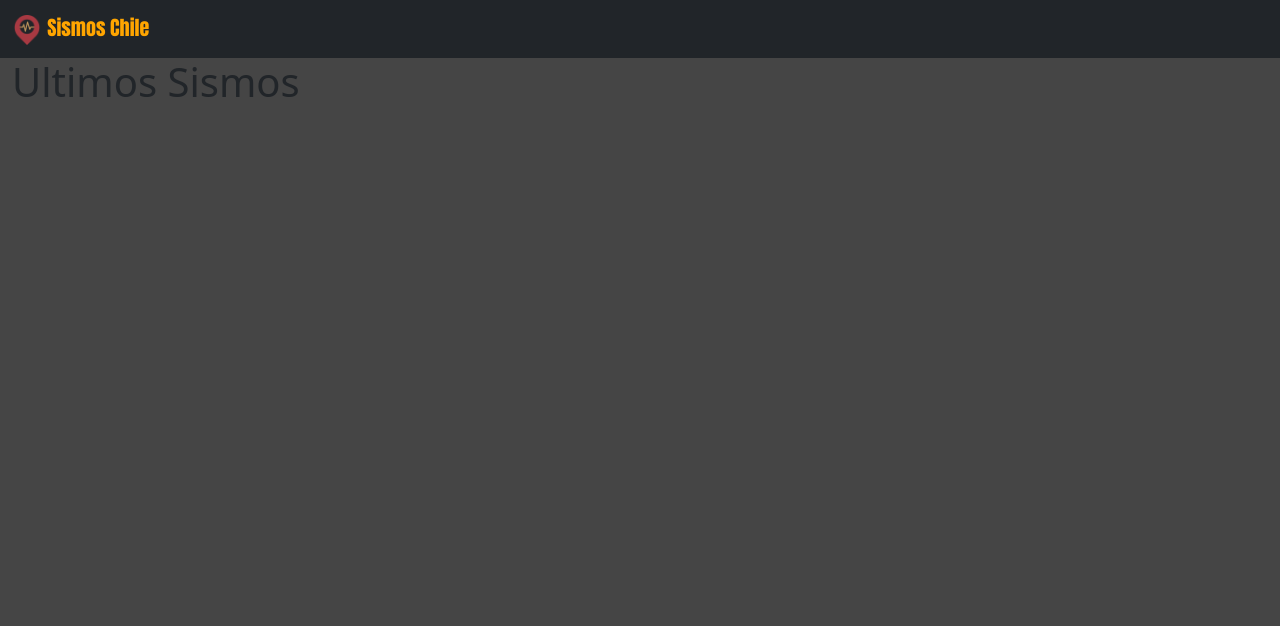
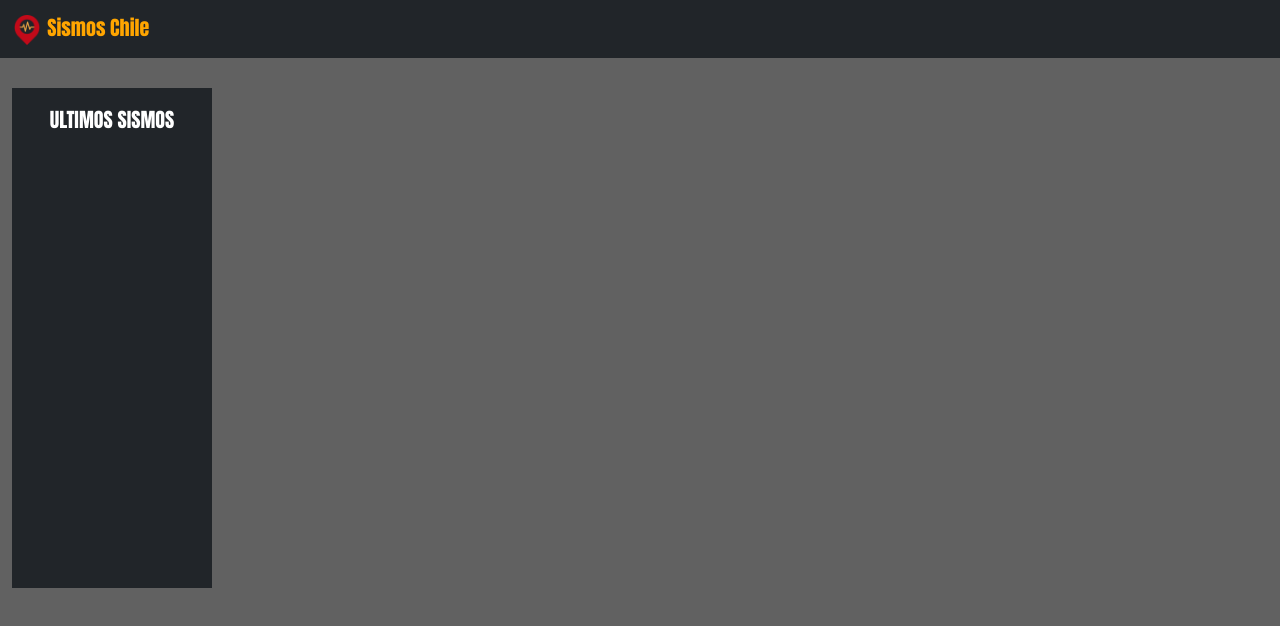
Before and after one commit to asalazar1123/dashboard, a website: page index.html in a window 1280 px wide. Drawn offline with nearby package versions, Linux system fonts and the light colour scheme.

Commit message:
node y ajustes visuales

```diff
--- a/CSS/styles.css
+++ b/CSS/styles.css
@@ -1,14 +1,30 @@
 body{
-    background-color: #454545 !important;
+    background-color: #616161 !important;
 }
 
 .navbar-brand img{
     width: 30px;
     height: auto;
-    filter: invert(0.2);
 }
 
 .navbar-brand span{
-    color: orange;
+    color:orange;
     font-family: Impact, Haettenschweiler, 'Arial Narrow Bold', sans-serif;
 }
+
+
+.barra-lateral{
+    margin-top: 10%;
+    height: 500px;
+    width: 200px;
+    padding: 10px;
+}
+
+#lateral h1{
+    color:white;
+    font-size: 20px;
+    font-family:impact;
+    text-align: center;
+    text-transform: uppercase;
+    margin-top: 10px;
+}
--- a/index.html
+++ b/index.html
@@ -7,7 +7,7 @@
     <link rel="stylesheet" href="CSS/styles.css">
     <link href="https://cdn.jsdelivr.net/npm/bootstrap@5.3.1/dist/css/bootstrap.min.css" rel="stylesheet" integrity="sha384-4bw+/aepP/YC94hEpVNVgiZdgIC5+VKNBQNGCHeKRQN+PtmoHDEXuppvnDJzQIu9" crossorigin="anonymous">
   </head>
-  <body>
+  <body onload="startTime()">
 
     <!-- Inicio Nav -->
     <nav class="navbar bg-dark">
@@ -20,14 +20,17 @@
       </nav>
 <!-- Fin Nav -->
 
-    <section id="lateral">
+    <section id="lateral" >
         <div class="container-fluid">
             <div class="row">
                 <div class="col-3">
-                    <div class="barra-lateral">
+                    <div class="barra-lateral bg-dark">
                         <!-- en duda si va boton o va input -->
                         <div class="texto">
                             <h1>Ultimos Sismos</h1>
+                        </div>
+                        <div id="txt">
+
                         </div>
 
                     </div>
@@ -40,7 +43,7 @@
     </section>
 
 
-
+    <script src="JS/app.js" type="module"></script>
     <script src="https://cdn.jsdelivr.net/npm/bootstrap@5.3.1/dist/js/bootstrap.bundle.min.js" integrity="sha384-HwwvtgBNo3bZJJLYd8oVXjrBZt8cqVSpeBNS5n7C8IVInixGAoxmnlMuBnhbgrkm" crossorigin="anonymous"></script>
   </body>
 </html>
```
Also changed, not shown: package.json (added, +13 -0 lines), JS/fetch.js (deleted), JS/funciones.js (added).
